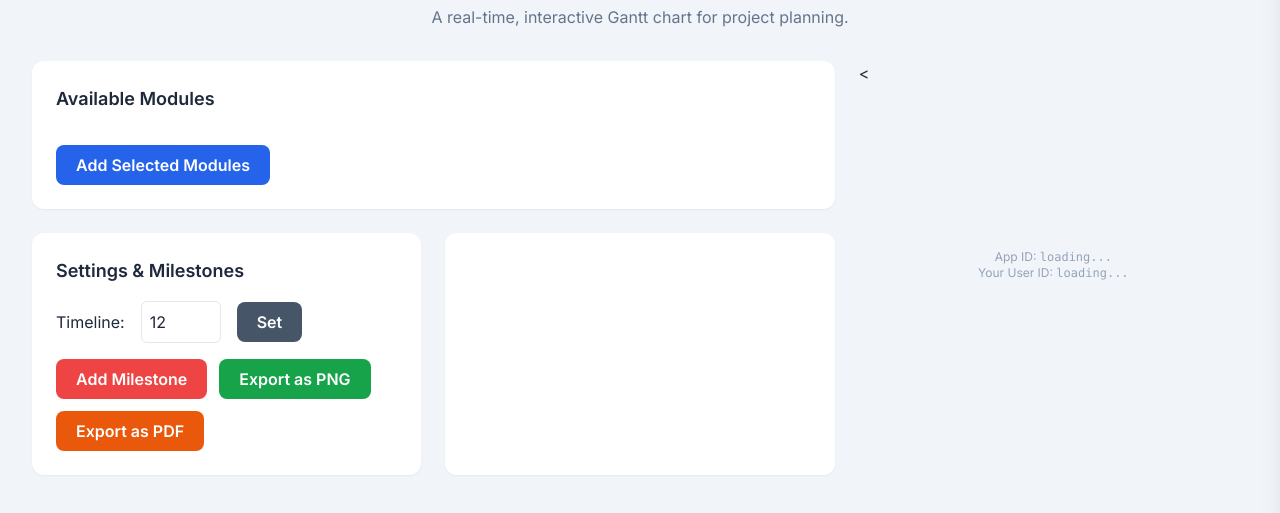
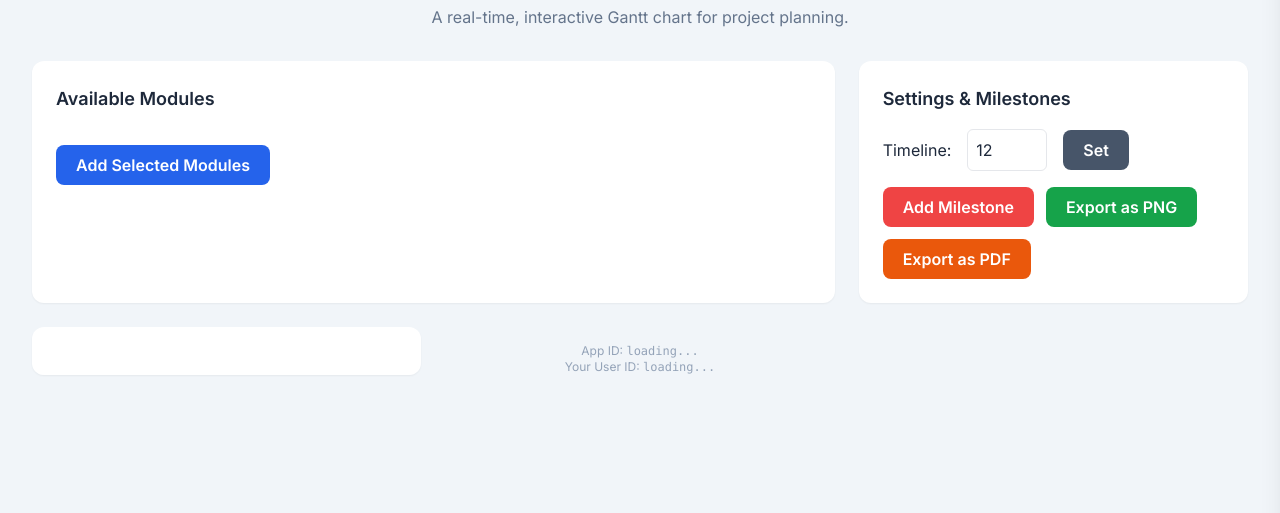
Before and after one commit to alexfarman94/gantt-chart-project, a plain HTML site: page index.html in a window 1280 px wide. Shown: the part 71-584 px from the top of the page. Drawn offline with nearby package versions, Linux system fonts and the light colour scheme.

Commit message:
rendering bugs

```diff
--- a/index.html
+++ b/index.html
@@ -25,7 +25,7 @@
                 <div id="module-list" class="flex flex-wrap gap-3 mb-4"></div>
                 <button id="add-btn" class="bg-blue-600 hover:bg-blue-700 text-white font-semibold py-2 px-5 rounded-lg transition-colors">Add Selected Modules</button>
             </div>
-            <<div class="bg-white p-6 rounded-xl shadow-sm">
+            <div class="bg-white p-6 rounded-xl shadow-sm">
                 <h2 class="font-semibold text-lg mb-4">Settings & Milestones</h2>
                 <div class="flex items-center gap-4 mb-4">
                     <label for="total-weeks-input" class="whitespace-nowrap">Timeline:</label>
```
